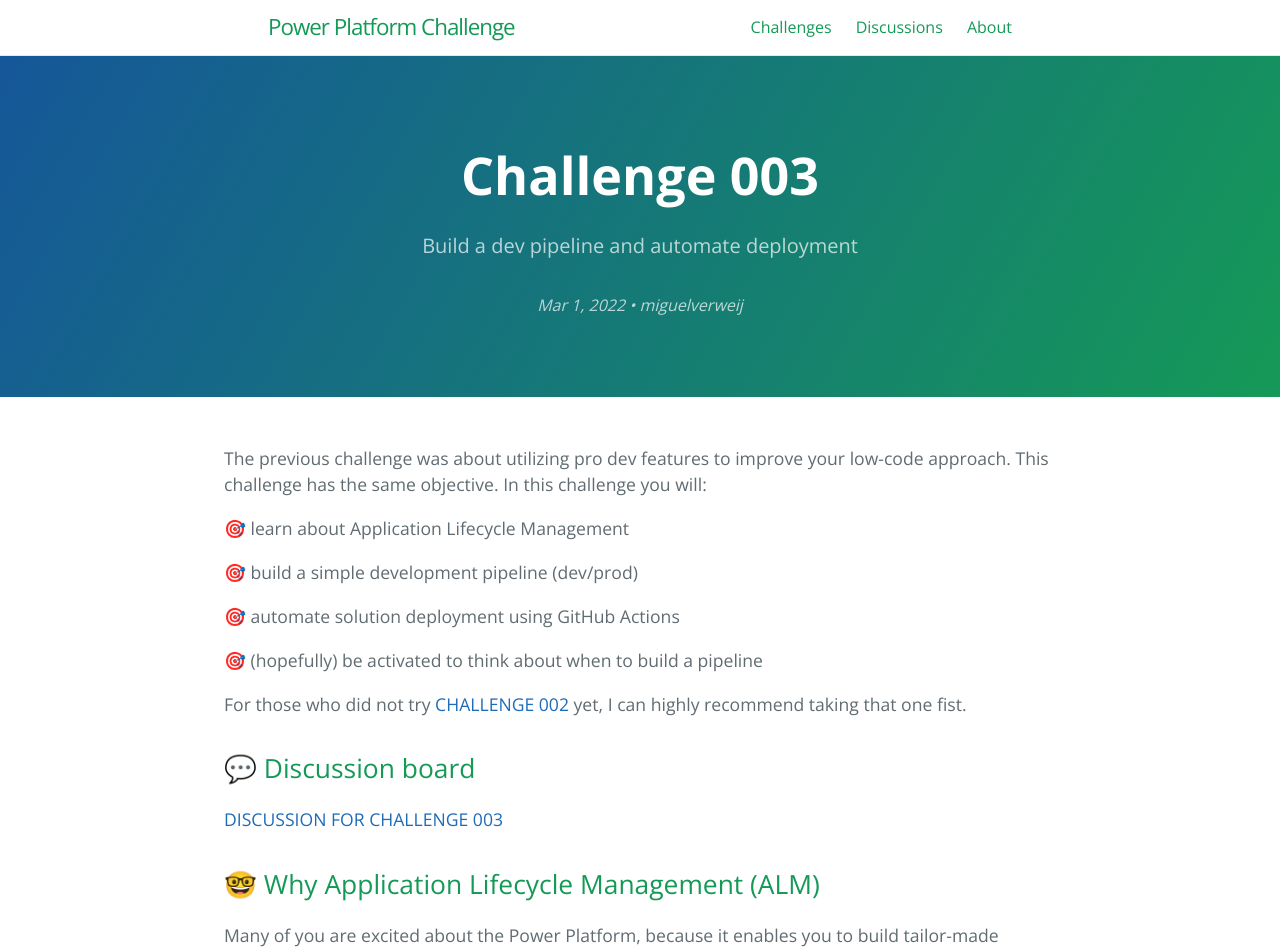
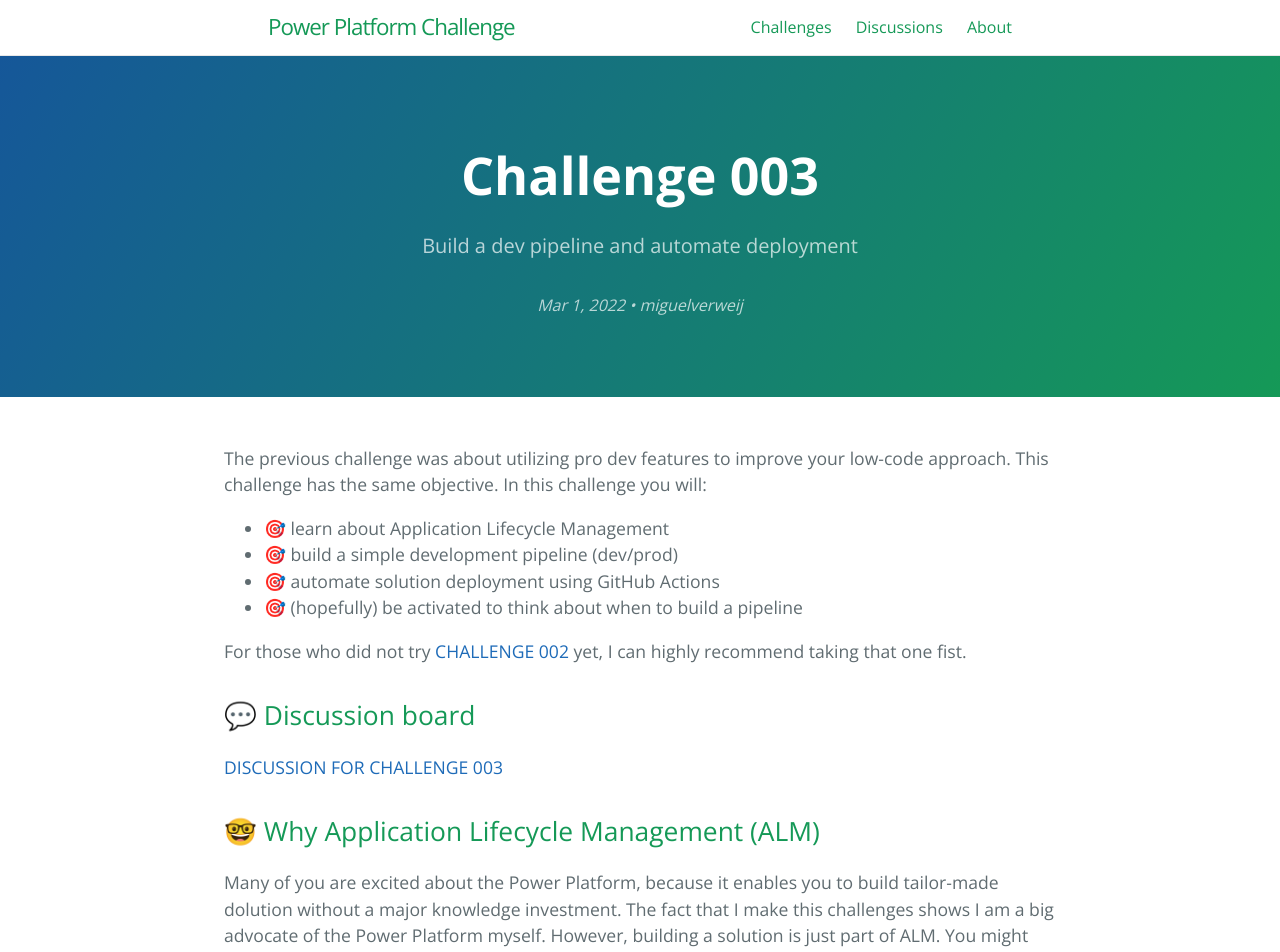
Before and after one commit to miguelverweij/PowerPlatformChallenge, a Jekyll site: the page built from docs/_posts/2022-03-01-challenge-003.md, in a window 1280 px wide. Shown: the top 952 px of the page. Built offline with Jekyll 4.4.1, drawn with Linux system fonts in a browser that asks for light colours.

```diff
--- a/docs/_posts/2022-03-01-challenge-003.md
+++ b/docs/_posts/2022-03-01-challenge-003.md
@@ -10,13 +10,10 @@ meta: "A Power Platform Challenge on Application Lifecycle Management (ALM). You
 The previous challenge was about utilizing pro dev features to improve your low-code approach. This challenge has the same objective.
 In this challenge you will:
 
-🎯 learn about Application Lifecycle Management
-
-🎯 build a simple development pipeline (dev/prod)
-
-🎯 automate solution deployment using GitHub Actions
-
-🎯 (hopefully) be activated to think about when to build a pipeline
+- 🎯 learn about Application Lifecycle Management
+- 🎯 build a simple development pipeline (dev/prod)
+- 🎯 automate solution deployment using GitHub Actions
+- 🎯 (hopefully) be activated to think about when to build a pipeline
 
 For those who did not try [CHALLENGE 002](/_posts/2022-02-01-challenge-002.md) yet, I can highly recommend taking that one fist.
 
@@ -138,11 +135,9 @@ The pipeline is now fully operational. You can further develop the solution in t
 
 ## 🎒 Key takeaways
 
-👉🏻 For solutions that are critical, you want to build a development pipeline
-
-👉🏻 When more critical applications are developed using Power Platform, an environment strategy is highly recommended
-
-👉🏻 You can automate deployment using GitHub Actions
+- 👉🏻 For solutions that are critical, you want to build a development pipeline
+- 👉🏻 When more critical applications are developed using Power Platform, an environment strategy is highly recommended
+- 👉🏻 You can automate deployment using GitHub Actions
 
 ## 💬 Share your feedback
 
```
Also changed, not shown: other parts of docs/_posts/2022-03-01-challenge-003.md (+1 -1 lines), docs/_posts/2022-01-01-challenge-001.md (+1 -1 lines), docs/_posts/2022-02-01-challenge-002.md (+1 -1 lines).
